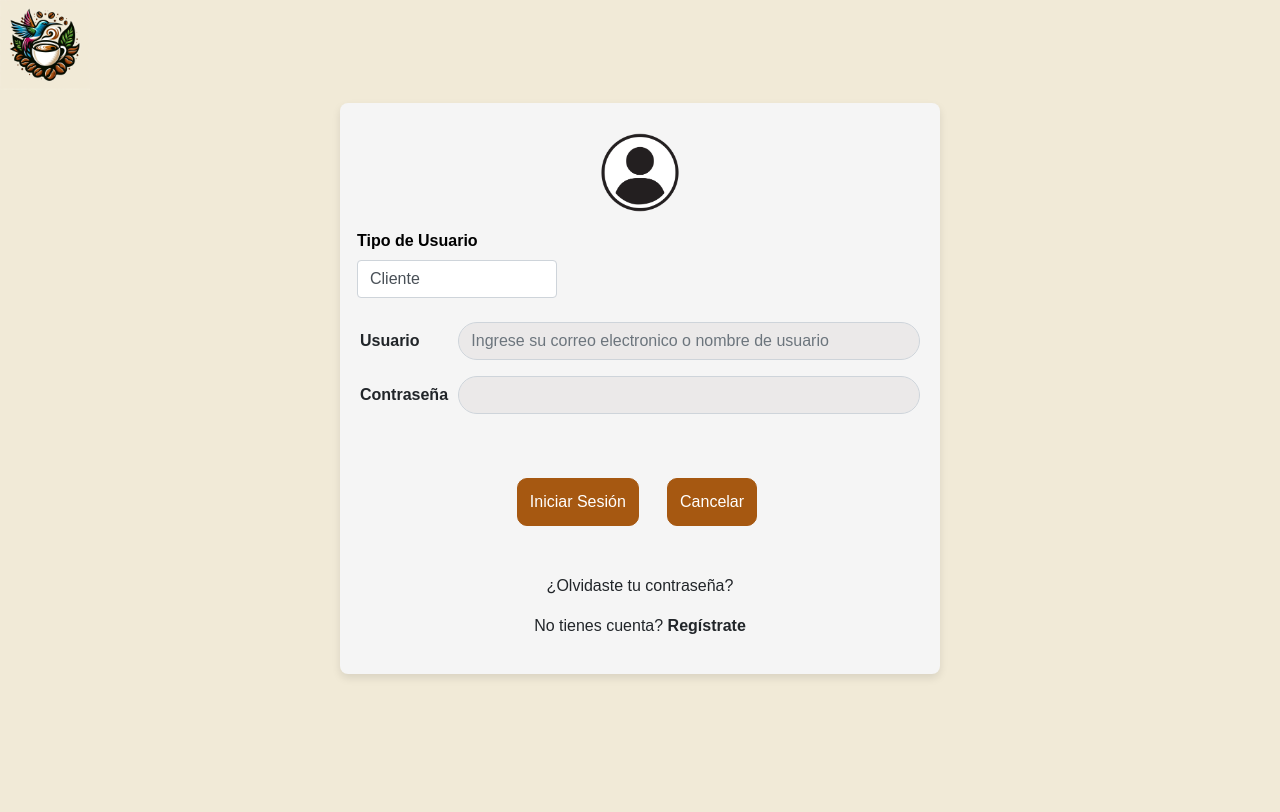
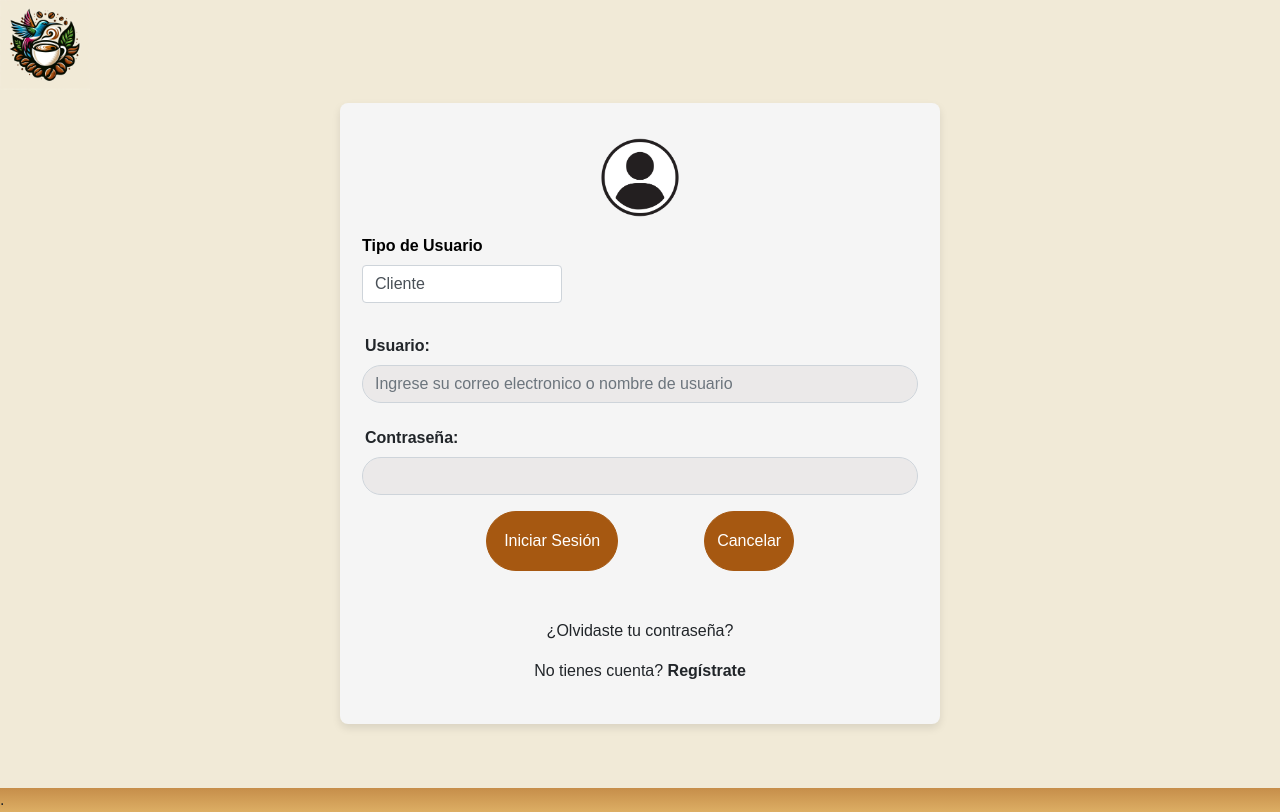
Before and after one commit to PaulCabreraEPN/Proyecto-De-Gestion, a React (Create React App) app: page /login in a window 1280 px wide. Built offline with nearby package versions, Linux system fonts and the light colour scheme.

Commit message:
modi4Login

```diff
--- a/src/componentes/Promociones.js
+++ b/src/componentes/Promociones.js
@@ -56,7 +56,7 @@ export const Promociones = () => {
           </div>
 
         </div>
-        <Pie></Pie>
+        <div className="pie">.</div>
 
     </div>
   )
--- a/src/componentes/login.css
+++ b/src/componentes/login.css
@@ -6,12 +6,13 @@ body{
     width: 100%;
     max-width: 600px;
     margin: 0 auto;
-    padding: 20px;
+    padding: 25px;
     border-radius: 8px;
     box-shadow: 0 4px 8px rgba(0, 0, 0, 0.1);
     background-color:  rgba(245, 245, 245, 1);
     text-align: center;
     margin-top: 1%;
+
 }
 
 .contenedor-login input{
@@ -36,17 +37,18 @@ body{
 .btn-success {
     background-color:  #a65811!important;
     border-color:  #a65811!important;
-    border-radius: 10px;
+    border-radius: 30px;
+    padding: 4%;
 }
 
 .btn-secondary {
     background-color: #a65811!important;
     border-color:  #a65811!important;
-    border-radius: 10px;
+    border-radius: 30px;
 }
 
 a {
-    color: #007bff;
+    color:#C68E4A;
     text-decoration: none;
     font-weight: bold;
     cursor: pointer;
@@ -55,12 +57,12 @@ a {
 a:hover {
     text-decoration: underline;
 }
+
 .combobox-container {
     display: flex;
     justify-content: flex-end;
     margin-right: 10px;
     color: rgb(0, 0, 0);
-
 }
 
 .combobox-container select {
@@ -69,10 +71,15 @@ a:hover {
 
 .botonesLogin{
     display: flex;
-    margin-left:28%;
+    margin-left:22%;
 }
 
 .botonesLogin button{
-    margin-right: 7%;
+    margin-right: 20%;
     align-content: center;
 }
+
+.pie{
+    margin-top: 5%;
+    background-image: linear-gradient(#C68E4A, #DDAE64);
+}
--- a/src/componentes/login.js
+++ b/src/componentes/login.js
@@ -3,6 +3,7 @@ import { useNavigate } from 'react-router-dom';
 import 'bootstrap/dist/css/bootstrap.min.css';
 import logo from './imagenes/MainLogo.png';
 import user from './imagenes/Usuario_logo.webp';
+
 import './login.css';
 
 const Login = () => {
@@ -24,10 +25,8 @@ const Login = () => {
     const manejarLogin = () => {
         let email = document.getElementById("inputEmail").value.trim();
         let contrasenia1 = document.getElementById("inputPassword").value.trim();
-        let correo = "cliente@gmail.com";
-        let contrasenia2 = "Cliente01";
-        let correAdmi = "administrador@gmail.com";
-        let contrasenia3 = "Administrador01";
+        let correo = "usuario@gmail.com";
+        let contrasenia2 = "Usuario01";
 
         let error1 = document.getElementById("errorEmail");
         let error2 = document.getElementById("errorContrasenia");
@@ -82,18 +81,17 @@ const Login = () => {
                     </div>
 
                     <div className="mb-3 row">
-                        <label htmlFor="inputEmail" className="col-sm-2 col-form-label">Usuario</label>
-                        <div className="col-sm-10">
+                        <label htmlFor="inputEmail" className="col-sm-2 col-form-label">Usuario: </label>
+                        <div className="col-sm-0">
                             <input type="email" className="form-control" id="inputEmail" placeholder="Ingrese su correo electronico o nombre de usuario"/>
                             <div id="errorEmail" className="text-danger"></div> {/* Error de email */}
                         </div>
                     </div>
 
                     <div className="mb-3 row">
-                        <label htmlFor="inputPassword" className="col-sm-2 col-form-label">Contraseña</label>
-                        <div className="col-sm-10">
+                        <label htmlFor="inputPassword" className="col-sm-2 col-form-label">Contraseña: </label>
+                        <div className="col-sm-0">
                             <input type="password" className="form-control" id="inputPassword" />
-                            <br /><br />
                             <div id="errorContrasenia" className="text-danger"></div> {/* Error de contraseña */}
                         </div>
                     </div>
@@ -112,6 +110,7 @@ const Login = () => {
                     <p>No tienes cuenta? <a onClick={handleRegClick}>Regístrate</a></p>
                 </div>
             </div>
+            <div className="pie">.</div>
         </div>
     );
 }
```
